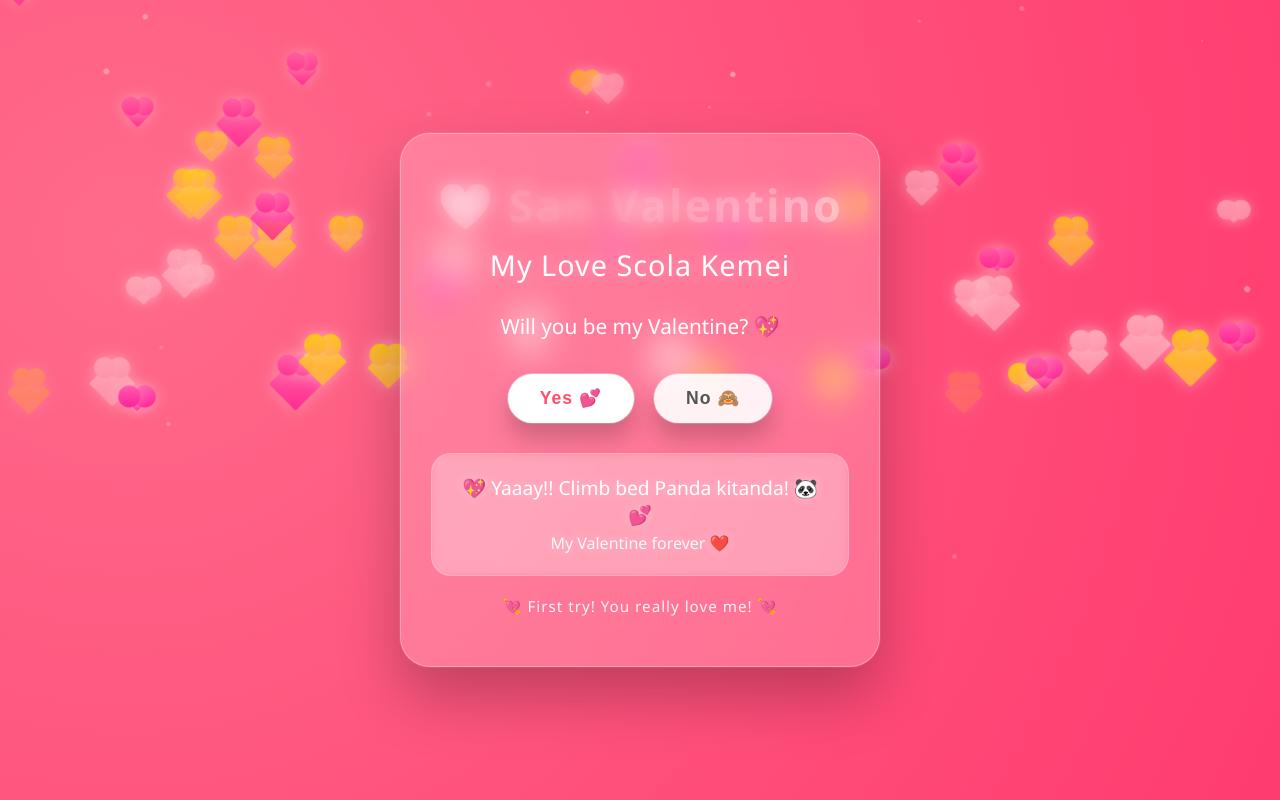
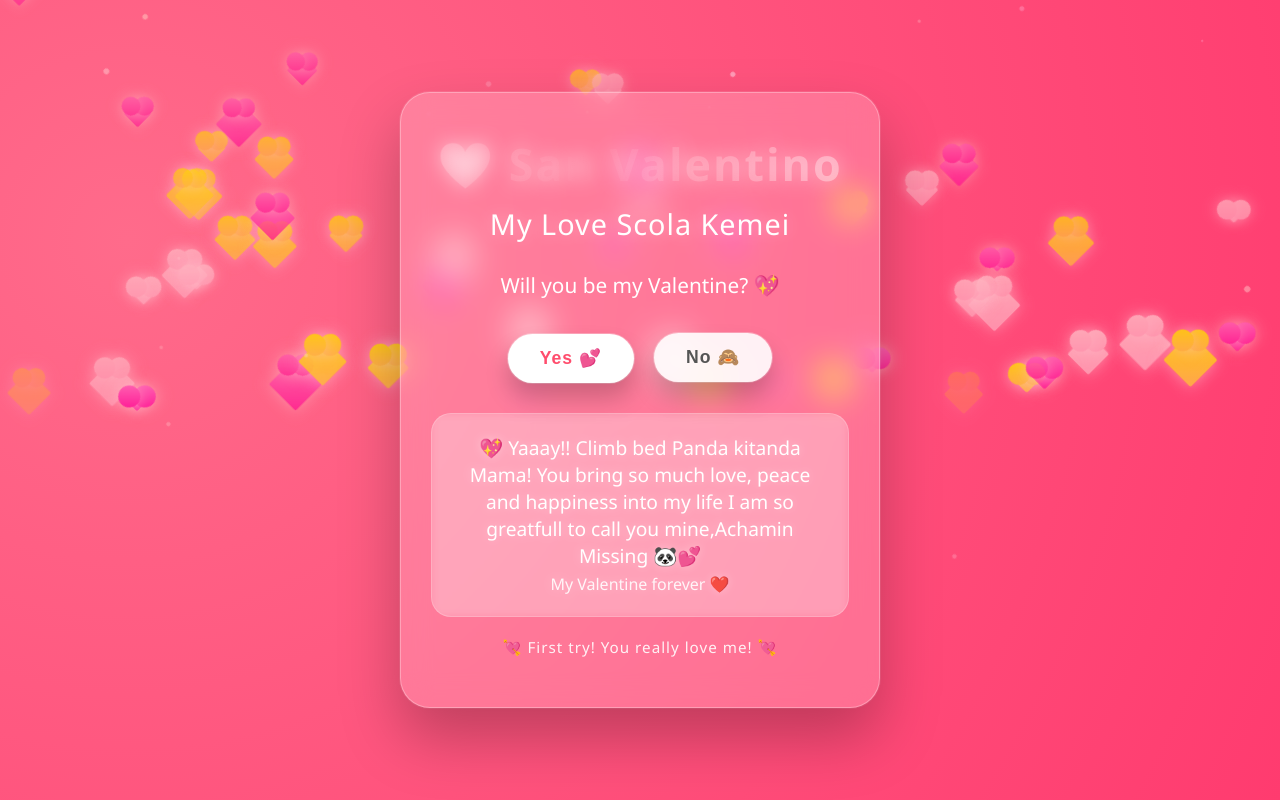
Before and after one commit to shakesgleney01-byte/Kemei-, a plain HTML site: page index.html in a window 1280 px wide. Both pictures are taken after a click on the button "Yes 💕". Shown: the top 800 px of the page. Drawn offline with Linux system fonts and the light colour scheme; no server answers.

Commit message:
Update index.html

```diff
--- a/index.html
+++ b/index.html
@@ -420,7 +420,7 @@ ${attempts > 5 ? '🤣 She REALLY playing hard to get!' : '😏 She said no... t
         const music = document.getElementById('bgMusic');
         const hint = document.getElementById('musicHint');
 
-        let message = '💖 Yaaay!! Climb bed Panda kitanda! 🐼💕<br><span style="font-size:1rem; opacity:0.9;">My Valentine forever ❤️</span>';
+        let message = '💖 Yaaay!! Climb bed Panda kitanda Mama! You bring so much love, peace and happiness into my life I am so greatfull to call you mine,Achamin Missing 🐼💕<br><span style="font-size:1rem; opacity:0.9;">My Valentine forever ❤️</span>';
 
         if (clickStats.noAttempts > 0) {
             message += `<br><span style="font-size:0.9rem; opacity:0.8; margin-top:10px; display:block;">
```
